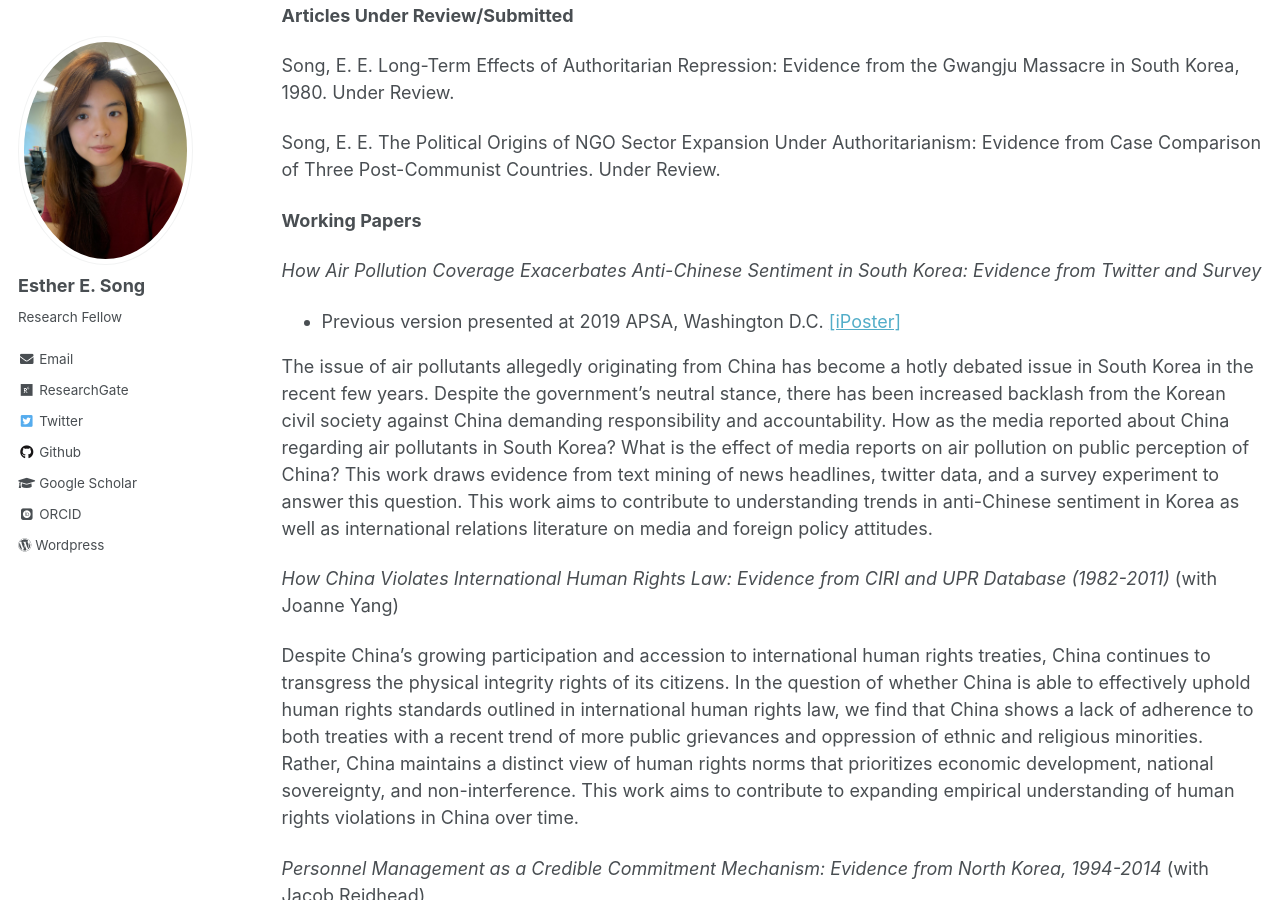
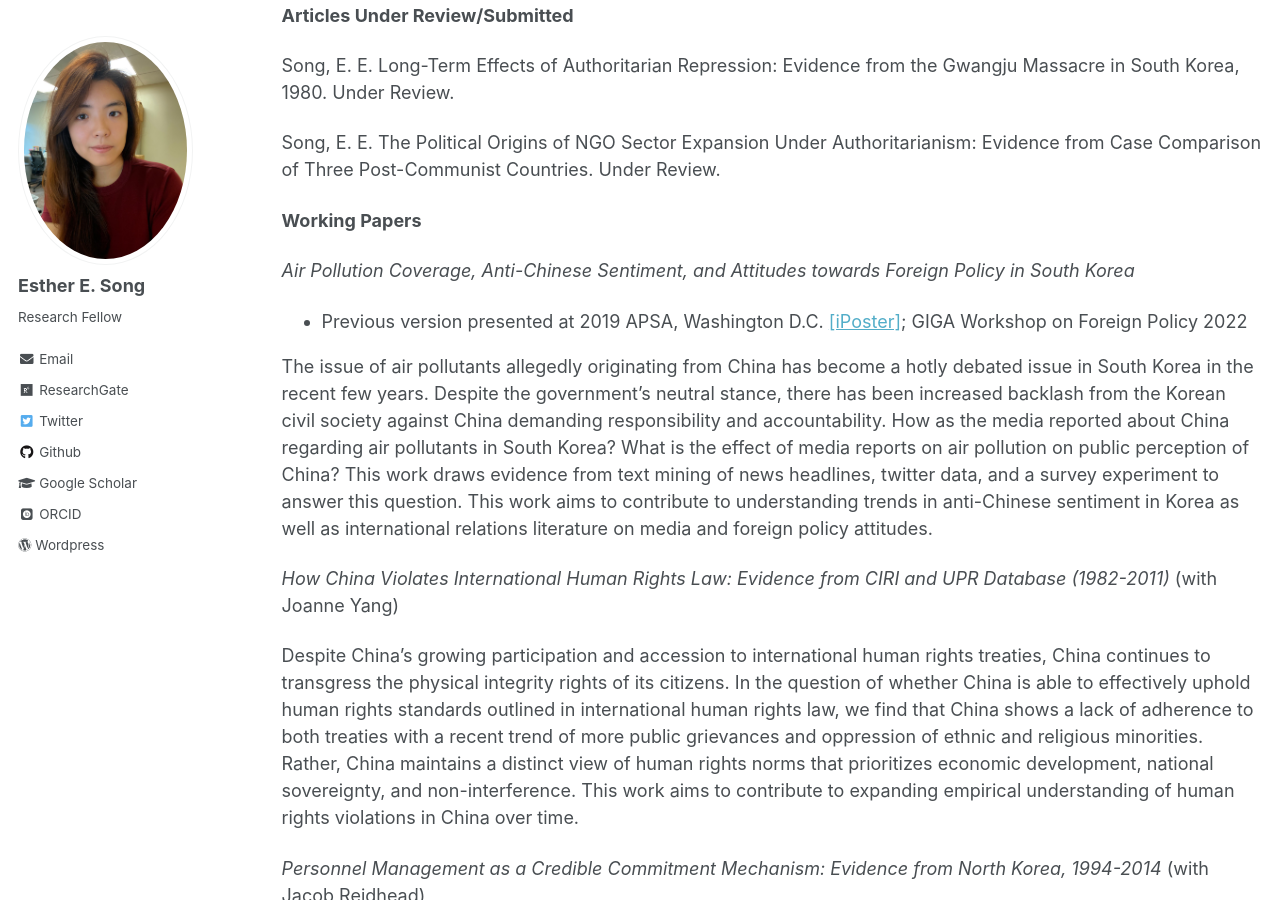
Before and after one commit to ehsong/ehsong.github.io, a Jekyll site: the page built from _pages/research.md, in a window 1280 px wide and 900 px high, scrolled down 544 px. Built offline with Jekyll 4.4.1, drawn with Linux system fonts in a browser that asks for light colours; some web fonts are replaced.

Commit message:
Update research.md

```diff
--- a/_pages/research.md
+++ b/_pages/research.md
@@ -24,9 +24,9 @@
 
 **Working Papers**
 
-*How Air Pollution Coverage Exacerbates Anti-Chinese Sentiment in South Korea: Evidence from Twitter and Survey*
+*Air Pollution Coverage, Anti-Chinese Sentiment, and Attitudes towards Foreign Policy in South Korea*
 
-- Previous version presented at 2019 APSA, Washington D.C. [[iPoster]](https://apsa2019-apsa.ipostersessions.com/default.aspx?s=DF-1D-34-3D-64-33-21-12-B0-42-57-A1-87-AC-68-E1)
+- Previous version presented at 2019 APSA, Washington D.C. [[iPoster]](https://apsa2019-apsa.ipostersessions.com/default.aspx?s=DF-1D-34-3D-64-33-21-12-B0-42-57-A1-87-AC-68-E1); GIGA Workshop on Foreign Policy 2022
 
 The issue of air pollutants allegedly originating from China has become a hotly debated issue in South Korea in the recent few years. Despite the government's neutral stance, there has been increased backlash from the Korean civil society against China demanding responsibility and accountability. How as the media reported about China regarding air pollutants in South Korea? What is the effect of media reports on air pollution on public perception of China? This work draws evidence from text mining of news headlines, twitter data, and a survey experiment to answer this question. This work aims to contribute to understanding trends in anti-Chinese sentiment in Korea as well as international relations literature on media and foreign policy attitudes.
 
```
